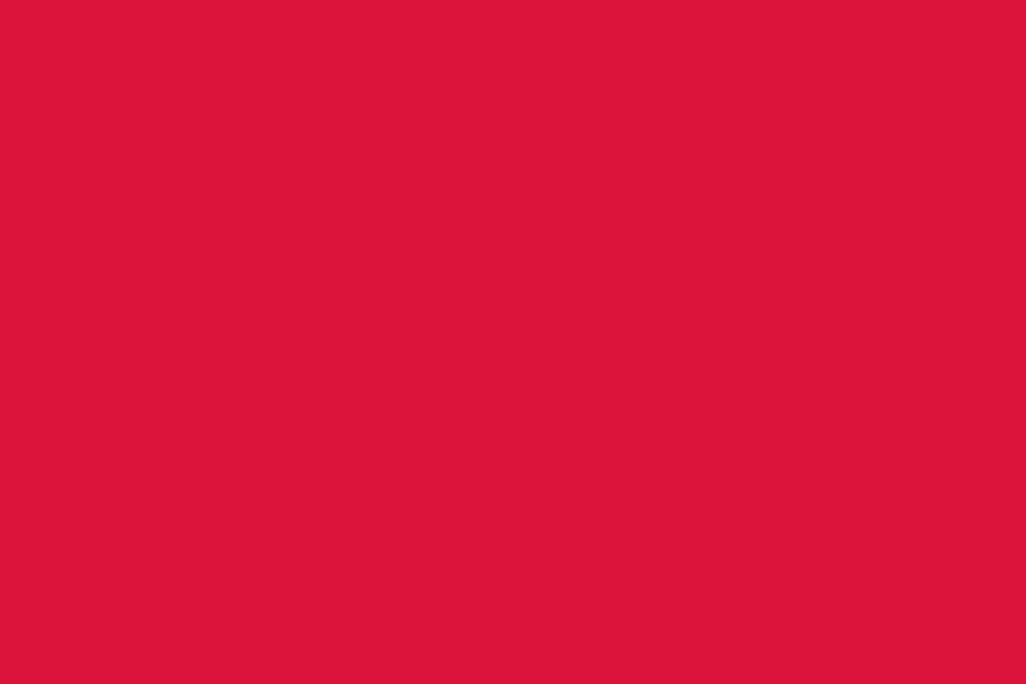
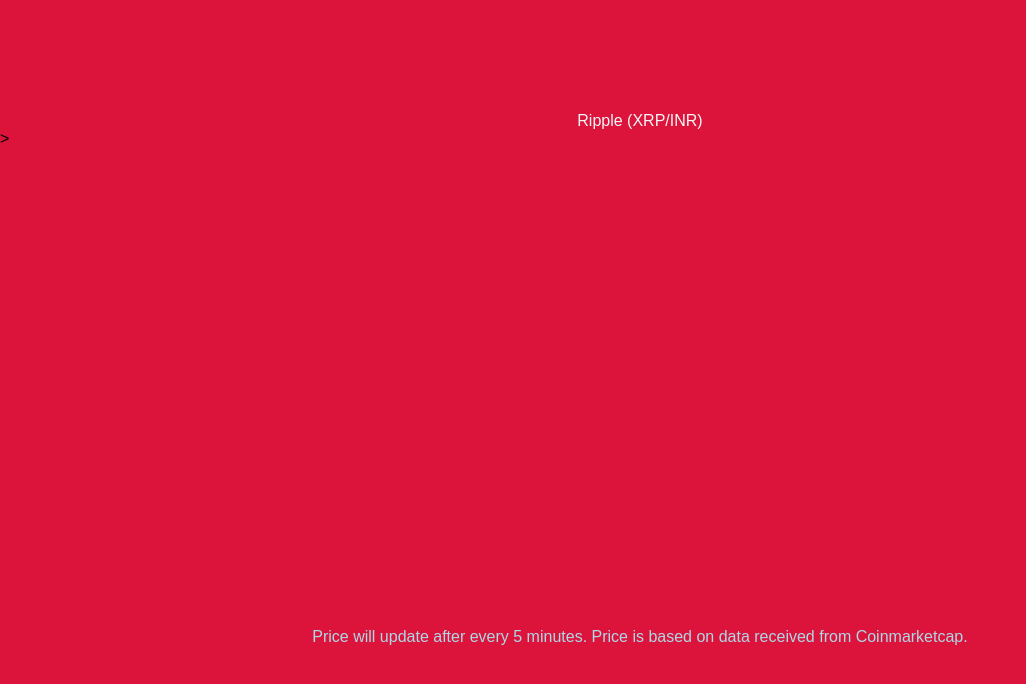
Before and after one commit to yashsartanpara/crypto, a plain HTML site: page index.html in a window 1280 px wide. Shown: the whole page, without its empty margins (0-1026 px from the left). Drawn offline with Linux system fonts and the light colour scheme; the site is published under a folder, as on GitHub Pages, so addresses that start at the root find nothing.

Commit message:
Update index.html

```diff
--- a/index.html
+++ b/index.html
@@ -1 +1 @@
-<!DOCTYPE html><html lang="en"><head><meta charset="utf-8"><meta name="viewport" content="width=device-width,initial-scale=1,shrink-to-fit=no"><link rel="stylesheet" href="index.css"><title>React App</title><link href="/crypto/static/css/main.4f7f6150.css" rel="stylesheet"></head><body><div id="root"></div><script type="text/javascript" src="/crypto/static/js/main.d32d5b1c.js"></script></body></html>
+<!DOCTYPE html><html lang="en"><head><meta charset="utf-8"><meta name="viewport" content="width=device-width,initial-scale=1,shrink-to-fit=no"><link rel="stylesheet" href="index.css"><title>Crypto App</title><link href="static/css/main.4f7f6150.css" rel="stylesheet"></head><body><div id="root"></div><script type="text/javascript" src="static/js/main.d32d5b1c.js"></script></body></html>
```
